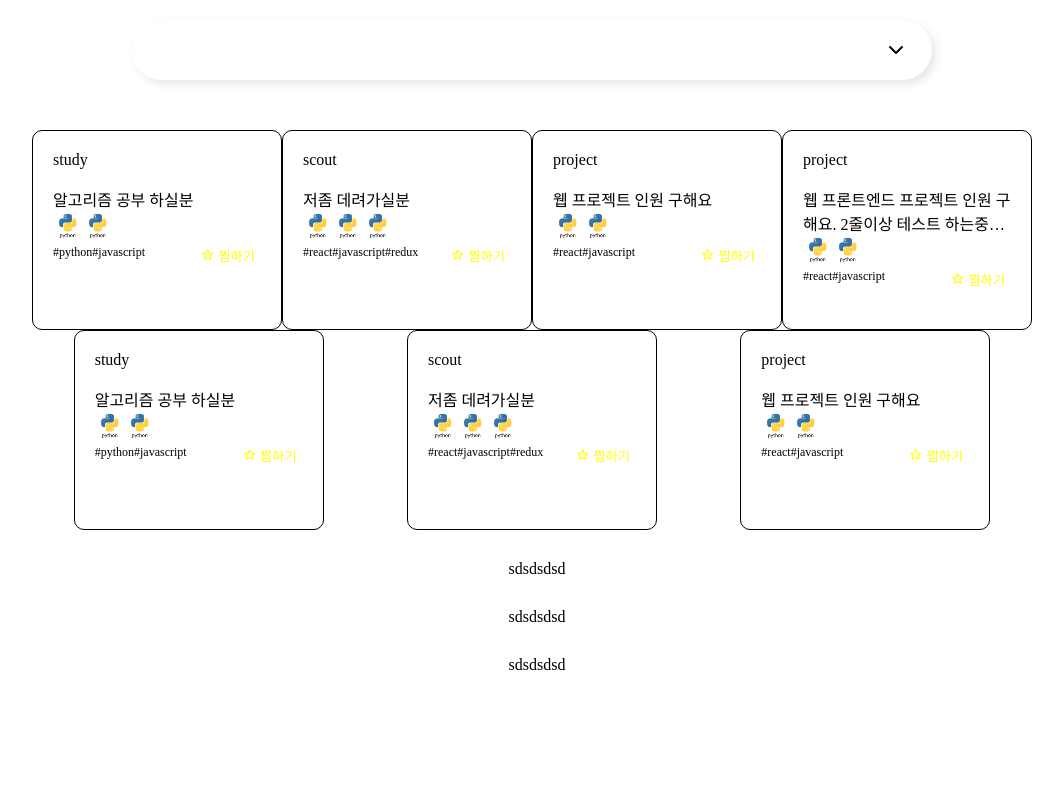
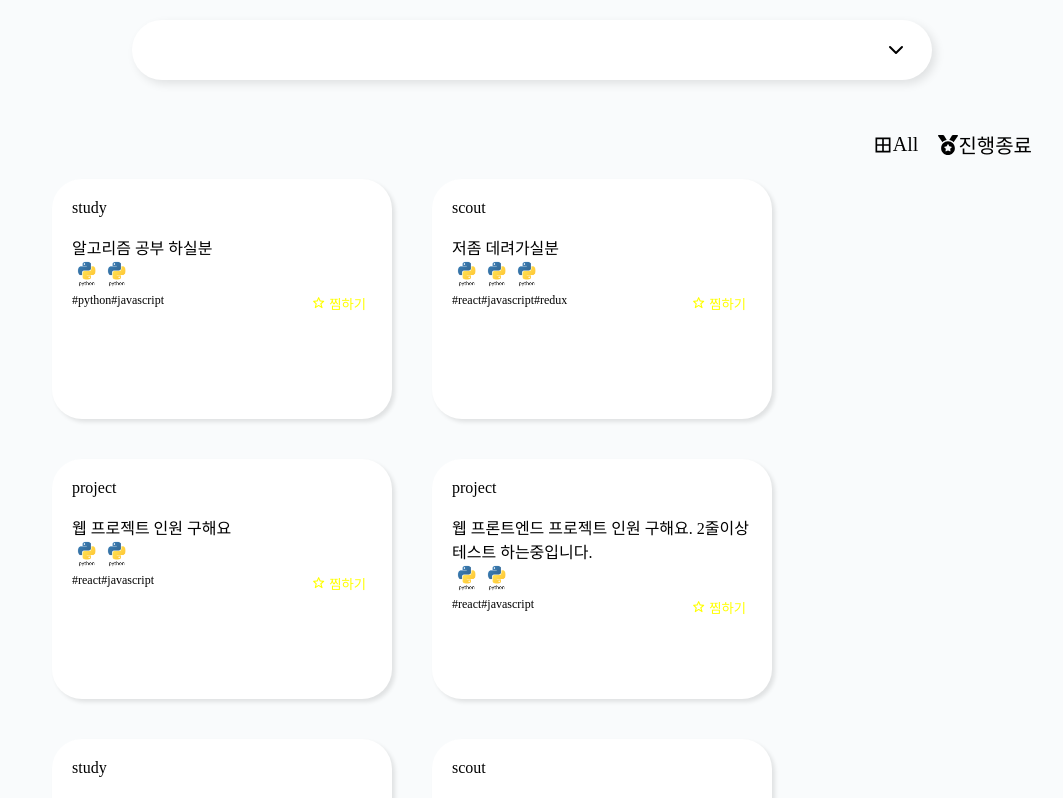
Before and after one commit to Rubminds/rubminds-frontend, a React (Create React App) app: page / in a window 1280 px wide. Shown: the part 980-1778 px from the top of the page, without its empty margins (108-1171 px from the left). Before the commit the page ends 1684 px from the top, so only its background shows below. Built offline with nearby package versions, Linux system fonts and the light colour scheme.

Commit message:
feat: redux 상태관리툴 추가(#2)

```diff
--- a/package.json
+++ b/package.json
@@ -7,12 +7,15 @@
     "@testing-library/react": "^11.1.0",
     "@testing-library/user-event": "^12.1.10",
     "axios": "^0.24.0",
+    "immer": "^9.0.6",
     "react": "^17.0.2",
     "react-dom": "^17.0.2",
     "react-icons": "^4.3.1",
+    "react-redux": "^7.2.6",
     "react-router-dom": "^5.3.0",
     "react-scripts": "4.0.3",
     "redux": "^4.1.2",
+    "redux-devtools-extension": "^2.13.9",
     "redux-saga": "^1.1.3",
     "styled-components": "^5.3.3",
     "web-vitals": "^1.0.1"
--- a/src/components/common/Footer/style.js
+++ b/src/components/common/Footer/style.js
@@ -6,6 +6,7 @@ export const FooterWrapper= styled.div`
     align-items:center;
     font-size: 1rem;
     padding:30px 0 0 10px;
+    background-color:#F9FBFC;
 `
 
 export const TextBox = styled.div`
--- a/src/components/common/PostCard/index.js
+++ b/src/components/common/PostCard/index.js
@@ -3,9 +3,9 @@ import * as S from './style';
 import {BiStar} from 'react-icons/bi'
 
 import { Python } from '../../../assets/imgs';
-const PostCard = ({ post }) => {
+const PostCard = ({ post, ...props }) => {
   return (
-    <S.CardWrapper>
+    <S.CardWrapper {...props}>
       <S.CardCategory>{post.category}</S.CardCategory>
       <br />
       <S.CardTitle>{post.title}</S.CardTitle>
--- a/src/components/common/PostCard/style.js
+++ b/src/components/common/PostCard/style.js
@@ -1,13 +1,15 @@
 import styled from 'styled-components';
 import { flexColumn, flexBetween } from '../../../constants';
 
-export const CardWrapper = styled.div`
+export const CardWrapper = styled.li`
   ${flexColumn};
-  width: 250px;
+  width: 300px;
   height: 200px;
-  border-radius: 10px;
-  border: 1px solid black;
+  border-radius: 30px;
   padding: 2% 2%;
+  margin:2%;
+  box-shadow:3px 3px 4px rgba(0, 0, 0, 0.1);
+  background-color:#fff;
 `;
 
 export const CardCategory = styled.div``;
--- a/src/constants/index.js
+++ b/src/constants/index.js
@@ -1,5 +1,6 @@
 import { css } from 'styled-components';
 
+//css templates
 export const flexCenter = css`
   display: flex;
   justify-content: center;
@@ -16,4 +17,10 @@ export const flexBetween = css`
   justify-content: space-between;
 `;
 
+//dropdown options
 export const LandingDropdownOptions = ['파이썬', '리액트' ,'자바', '자바스크립트', 'NODEJS','엄청긴거테스트용ㅇㅇㅇㅇ'];
+
+//actions
+export const SIGNUP_USER = "SIGNUP_USER";
+export const SIGNUP_USER_SUCCESS = "SIGNUP_USER_SUCCESS";
+export const SIGNUP_USER_ERROR = "SIGNUP_USER_ERROR";
--- a/src/index.js
+++ b/src/index.js
@@ -2,15 +2,23 @@ import React from 'react';
 import ReactDOM from 'react-dom';
 import App from './pages/App';
 import reportWebVitals from './reportWebVitals';
+import createSagaMiddleware from 'redux-saga';
+import { createStore, applyMiddleware } from 'redux';
+import { composeWithDevTools } from 'redux-devtools-extension';
+import { Provider } from 'react-redux';
+
+import rootReducer,{rootSaga} from './modules';
+
+const sagaMiddleware = createSagaMiddleware();
+const store = createStore(rootReducer, composeWithDevTools(applyMiddleware(sagaMiddleware)));
+sagaMiddleware.run(rootSaga);
 
 ReactDOM.render(
-  <React.StrictMode>
+  <Provider store={store}>
     <App />
-  </React.StrictMode>,
+  </Provider>,
+
   document.getElementById('root')
 );
 
-// If you want to start measuring performance in your app, pass a function
-// to log results (for example: reportWebVitals(console.log))
-// or send to an analytics endpoint. Learn more: https://bit.ly/CRA-vitals
 reportWebVitals();
--- /dev/null
+++ b/src/modules/index.js
@@ -0,0 +1,23 @@
+import React from 'react';
+import { combineReducers } from 'redux';
+import { all, fork } from 'redux-saga/effects';
+import axios from 'axios';
+
+import user from './user';
+import userSaga from './user/saga';
+
+//axios.defaults.baseURL = 'http://localhost:5000';
+axios.defaults.withCredentials = true; //saga에서 보내는 axios는 전부 쿠키를 포함한다.
+
+// 새로운 리듀서 장착시 이쪽에 추가
+const rootReducer = combineReducers({
+  user,
+});
+export default rootReducer;
+
+// 리듀서에 해당하는 사가 추가시 이쪽에다가
+export function* rootSaga() {
+  yield all([
+    fork(userSaga),
+  ]);
+}
--- /dev/null
+++ b/src/modules/user/index.js
@@ -0,0 +1,31 @@
+import { SIGNUP_USER, SIGNUP_USER_SUCCESS, SIGNUP_USER_ERROR } from '../../constants';
+import produce from 'immer';
+
+//초기 상태 초기화
+export const initialState = {
+  me: null,
+};
+
+//액션 생성함수
+export const signupUser = () => ({
+  type: SIGNUP_USER,
+});
+
+//리듀서
+const user = (state = initialState, action) => {
+  return produce(state, (draft) => {
+    switch (action.type) {
+      case SIGNUP_USER:
+        break;
+      case SIGNUP_USER_SUCCESS: //액션 처리
+        //draft.id = action.data;
+        console.log('success');
+        break;
+      case SIGNUP_USER_ERROR:
+        break;
+      default:
+        break;
+    }
+  });
+};
+export default user;
--- /dev/null
+++ b/src/modules/user/saga.js
@@ -0,0 +1,39 @@
+import axios from 'axios';
+import { takeLatest, put, fork, all, call } from 'redux-saga/effects';
+import {
+  SIGNUP_USER,
+  SIGNUP_USER_ERROR,
+  SIGNUP_USER_SUCCESS,
+} from '../../constants'; //액션명 constants에서 선언하여 사용
+
+// 액션에서 axios 요청 필요할 때
+function signupUserAPI(data){
+    return axios.post('/user/signup', data);
+}
+
+//axios요청시 주석처럼 작성.
+//axios에서 받은 결과를 success 로 보내줌.
+function* signupUser() {
+  const result = '';//yield call(signupUserAPI, action.data);
+  try {
+    yield put({
+      type: SIGNUP_USER_SUCCESS,
+      data: result,
+    });
+  } catch (err) { //에러 발생시 이벤트
+    yield put({
+      type: SIGNUP_USER_ERROR,
+      error: err,
+    });
+  }
+}
+
+//액션 감지 함수
+//takeLatest안의 액션을 감지.
+function* watchSignupUser() {
+  yield takeLatest(SIGNUP_USER, signupUser);
+}
+
+export default function* userSaga() {
+  yield all([fork(watchSignupUser)]);
+}
--- a/src/pages/LandingPage/index.js
+++ b/src/pages/LandingPage/index.js
@@ -1,14 +1,19 @@
 import React, { useState, useCallback } from 'react';
 import * as S from './style';
 import { BsCheckLg } from 'react-icons/bs';
-import { FaBook } from 'react-icons/fa';
+import { FaBook,FaMedal } from 'react-icons/fa';
 import { MdPersonAdd } from 'react-icons/md';
 import { HiUserGroup } from 'react-icons/hi';
+import {BiBorderAll} from 'react-icons/bi'
 
-import { Banner, PostCard,DropDown } from '../../components';
+import { Banner, PostCard, DropDown } from '../../components';
 import { LandingDropdownOptions } from '../../constants';
+
+import {useDispatch} from 'react-redux'
+import { signupUser } from '../../modules/user';
 const LandingPage = () => {
   const [isCheck, setIsCheck] = useState(true);
+  const dispatch = useDispatch();
   const Posts = [
     { category: 'study', title: '알고리즘 공부 하실분', skills: ['python', 'javascript'] },
     { category: 'scout', title: '저좀 데려가실분', skills: ['react', 'javascript', 'redux'] },
@@ -25,6 +30,10 @@ const LandingPage = () => {
   const onCheck = useCallback(() => {
     setIsCheck((prev) => !prev);
   }, []);
+
+  const test = useCallback(()=>{
+    dispatch(signupUser());
+  })
   return (
     <>
       <S.LandingWrapper>
@@ -55,7 +64,11 @@ const LandingPage = () => {
           </S.CategoryWrapper>
           <S.FilterWrapper>
             <S.DetailTitle>어떤 기술을 찾으시나요?</S.DetailTitle>
-            <DropDown options={LandingDropdownOptions} marginTop="50px"/>
+            <DropDown options={LandingDropdownOptions} marginTop="50px" />
+            <S.SortWrapper>
+              <S.SortOption><BiBorderAll fontSize="20px"/>All</S.SortOption>
+              <S.SortOption><FaMedal fontSize="20px"/>진행종료</S.SortOption>
+            </S.SortWrapper>
           </S.FilterWrapper>
           <S.PostsWrapper>
             {Posts.map((v, i) => {
@@ -64,6 +77,7 @@ const LandingPage = () => {
           </S.PostsWrapper>
         </S.LandingDetailWrapper>
       </S.LandingWrapper>
+      <button onClick ={test}>sd</button>
     </>
   );
 };
--- a/src/pages/LandingPage/style.js
+++ b/src/pages/LandingPage/style.js
@@ -10,6 +10,7 @@ export const LandingDetailWrapper = styled.div`
   width: 100%;
   padding: 0 140px;
   ${flexColumn};
+  background-color:#F9FBFC;
 `;
 
 export const TitleWrapper = styled.div`
@@ -60,6 +61,7 @@ export const CategoryCard = styled.div`
   justify-content: center;
   width: 200px;
   height: 120px;
+  background-color:#fff;
   border: 1px solid black;
   border-radius: 10px;
   & + & {
@@ -69,12 +71,27 @@ export const CategoryCard = styled.div`
 
 export const FilterWrapper = styled.div`
   ${flexColumn};
-  align-items:center;
+  align-items: center;
 `;
 
-export const PostsWrapper = styled.div`
+export const SortWrapper = styled.ul`
+  width: 100%;
+  display: flex;
+  justify-content: flex-end;
+  align-items: center;
+  margin-top: 50px;
+`;
+
+export const SortOption = styled.li`
+  font-size: 20px;
+  display: flex;
+  align-items: center;
+  & + & {
+    margin-left: 2%;
+  }
+`;
+
+export const PostsWrapper = styled.ul`
   display: flex;
   flex-wrap: wrap;
-  justify-content:space-around;
-  margin-top: 50px;
 `;
```
Also changed, not shown: 1 other file (tests, documents, lock files or other folders).
